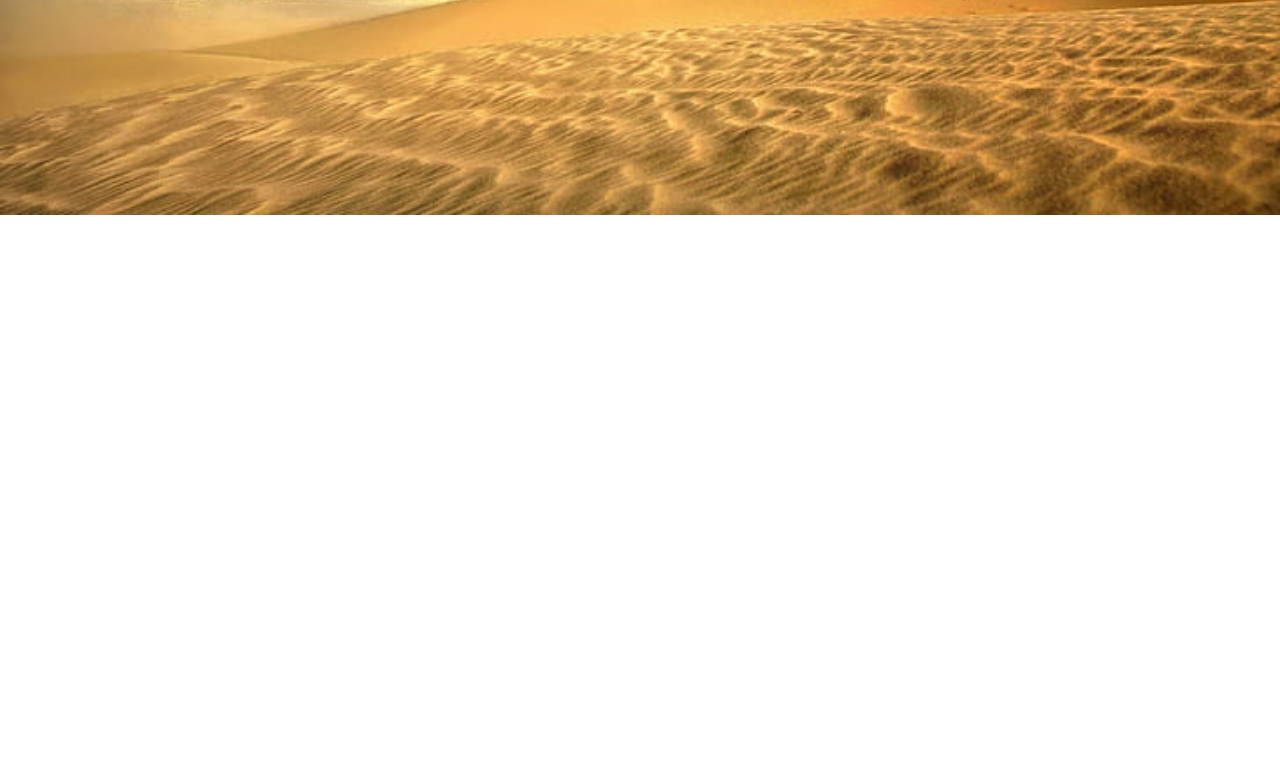
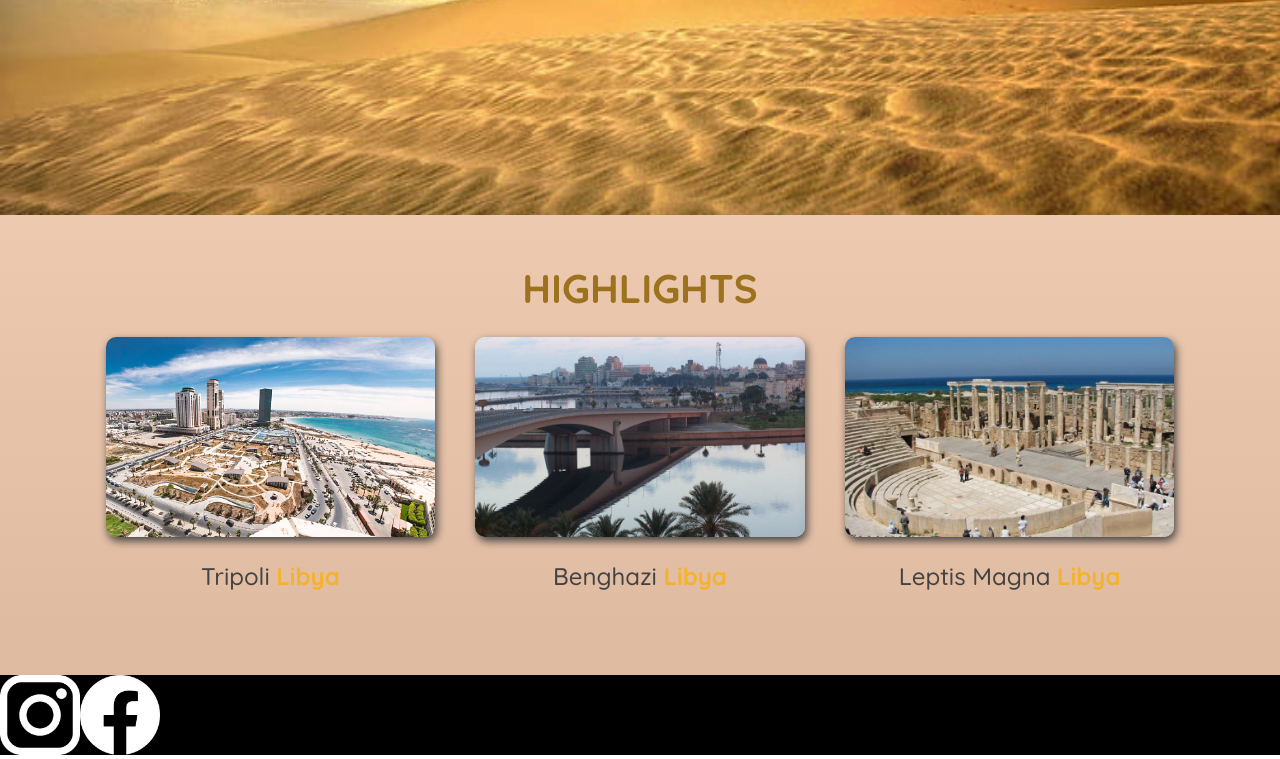
Before and after one commit to azeezqad/travel-in-libya, a plain HTML site: page index.html in a window 1280 px wide. Shown: the part 585-1344 px from the top of the page. Before the commit the page ends 800 px from the top, so only its background shows below. Drawn offline with Linux system fonts and the light colour scheme.

Commit message:
Finished the first page

```diff
--- a/index.html
+++ b/index.html
@@ -2,6 +2,7 @@
 <html lang="en">
   <head>
     <meta charset="UTF-8" />
+    <!-- <meta name="viewport" content="width=device-width, initial-scale=1.0" /> -->
     <title>Places to visit in Libya</title>
     <link
       href="https://fonts.googleapis.com/css2?family=Raleway:wght@700&family=Oleo+Script:wght@700&family=Quicksand:wght@300;500;700&display=swap"
@@ -30,8 +31,46 @@
           <a href="./places.html">Discover Places</a>
         </div>
       </section>
-      <section id="highlights"></section>
+      <section id="highlights">
+        <h2>Highlights</h2>
+        <ul id="destinations">
+          <li class="destination">
+            <img
+              src="./images/places/tripoli.jpg"
+              alt="Tripoli the capital city of Libya"
+            />
+            <p>Tripoli <strong>Libya</strong></p>
+          </li>
+          <li class="destination">
+            <img
+              src="./images/places/benghazi.jpg"
+              alt="benghazi city in Libya"
+            />
+            <p>Benghazi <strong>Libya</strong></p>
+          </li>
+          <li class="destination">
+            <img
+              src="./images/places/leptis-magna.jpg"
+              alt="Leptis Magna Libya"
+            />
+            <p>Leptis Magna <strong>Libya</strong></p>
+          </li>
+        </ul>
+      </section>
     </main>
-    <footer></footer>
+    <footer>
+      <ul>
+        <li>
+          <a href="https://www.instagram.com" target="_blank">
+          <img src="./images/icons/insta.png" alt="Instagram logo">
+          </a>
+        </li>
+        <li>
+          <a href="https://www.facebook.com" target="_blank">
+          <img src="./images/icons/facebook.png" alt="Facebook logo">
+          </a>
+        </li>
+      </ul>
+    </footer>
   </body>
 </html>
--- a/styles/shared.css
+++ b/styles/shared.css
@@ -45,3 +45,17 @@ nav li{
   text-transform: uppercase;
   text-shadow: 2px 2px 4px black;
 }
+footer{
+  background-color: black;
+}
+footer ul{
+  display: flex;
+}
+footer li{
+  width: 80px;
+  height: 80px;
+}
+footer img{
+  width: 100%;
+  height: 100%;
+}
--- a/styles/style.css
+++ b/styles/style.css
@@ -1,12 +1,11 @@
-#hero{
+#hero {
   height: 800px;
   background-image: url(../images/places/desert.jpg);
   background-repeat: no-repeat;
   background-size: cover;
   background-position: center;
-
 }
-#hero-content{
+#hero-content {
   width: 900px;
   background-color: rgba(51, 47, 47, 0.8);
   box-shadow: 2px 4px 8px rgb(68, 67, 67);
@@ -17,7 +16,7 @@
   position: relative;
   top: 200px;
 }
-#hero-content h1{
+#hero-content h1 {
   color: white;
   text-transform: uppercase;
   font-size: 50px;
@@ -25,14 +24,14 @@
   margin: 0;
 }
 
-#hero-content p{
+#hero-content p {
   color: white;
   text-transform: uppercase;
   font-weight: 300;
   font-size: 24px;
   margin-bottom: 32px;
 }
-#hero-content a{
+#hero-content a {
   text-decoration: none;
   background-color: rgb(255, 251, 0);
   padding: 10px 20px;
@@ -41,8 +40,65 @@
   font-weight: bold;
   border-radius: 8px;
   box-shadow: 2px 4px 8px rgb(68, 67, 67);
-
 }
-#hero-content a:hover{
+#hero-content a:hover {
   background-color: rgb(211, 201, 63);
 }
+#highlights{
+    padding: 24px;
+    background: linear-gradient(to bottom, #EDC9AF 0%, #DEBAA0 100%);
+}
+#highlights h2{
+    text-align: center;
+    text-transform: uppercase;
+    color: #9c721e;
+    font-size: 40px;
+    margin:24px;
+}
+#destinations {
+  display: flex;
+  width: 90%;
+  margin: auto;
+  margin-bottom: 40px;
+  justify-content: center;
+}
+
+
+.destination {
+  width: 100%;
+  margin: 0 20px;
+  text-align: center;
+}
+/* .destination:hover {
+    width: 150%;
+
+  } */
+.destination img {
+  height: 200px;
+  width: 100%;
+  box-shadow: 2px 4px 8px rgb(68, 67, 67);
+  border-radius: 10px;
+  object-fit: cover;
+}
+.destination p{
+    font-size: 24px;
+    color: rgb(68, 67, 67) ;
+    margin:20px 0 ;
+}
+.destination strong{
+    color: #f5b22d;
+}
+
+/* @media screen and (max-width: 600px) {
+    #destinations{
+        flex-direction: column;
+        color: red;
+    }
+    #hero-content{
+        width: 100%;
+    }
+    header{
+        display: none;
+    }
+
+} */
```
Also changed, not shown: places.html (+12 -0 lines), images/icons/facebook.png (added), images/icons/insta.png (added), images/places/benghazi.jpg (added), images/places/leptis-magna.jpg (added), images/places/tripoli.jpg (added). Lines whose indentation alone changed are shown as unchanged.
